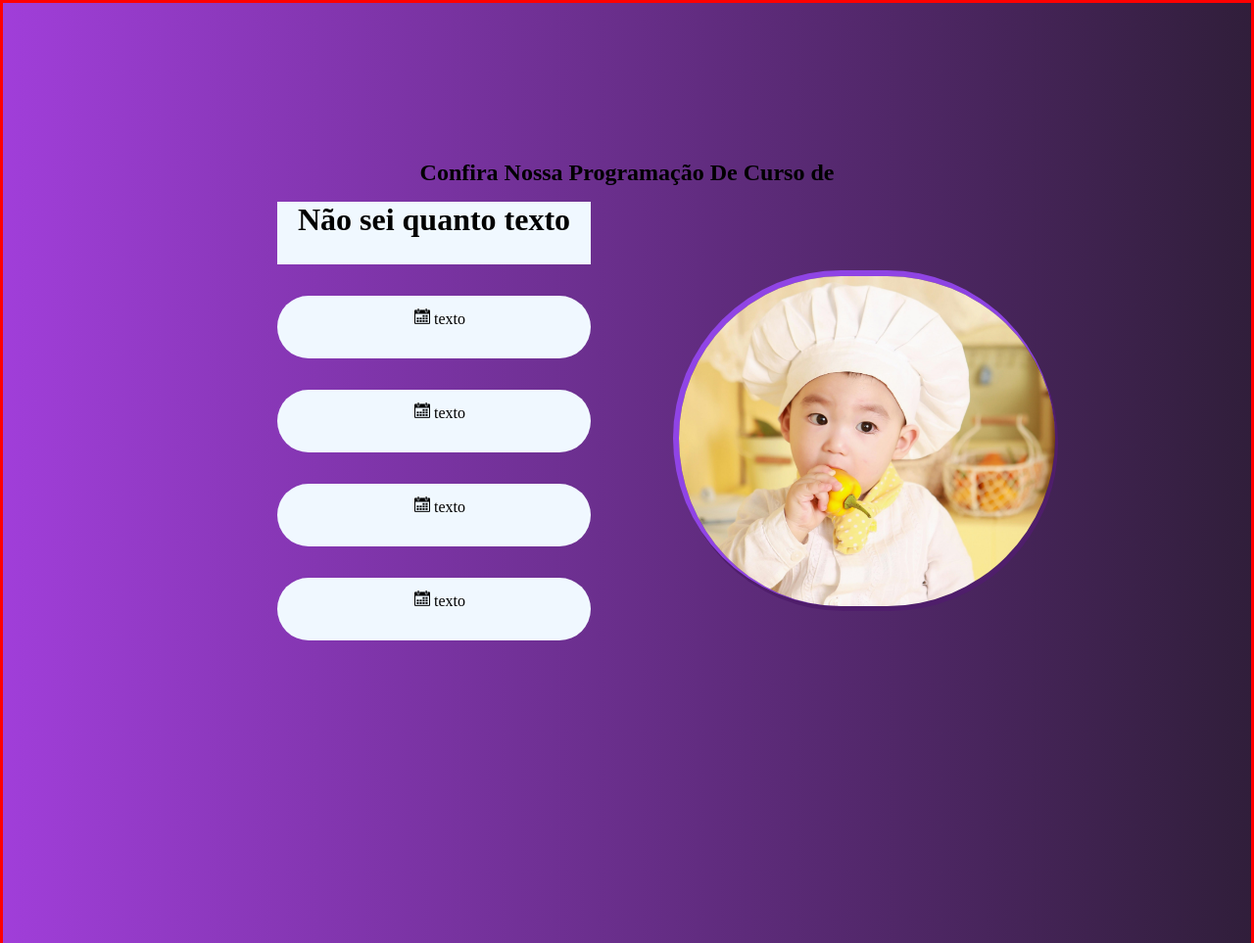
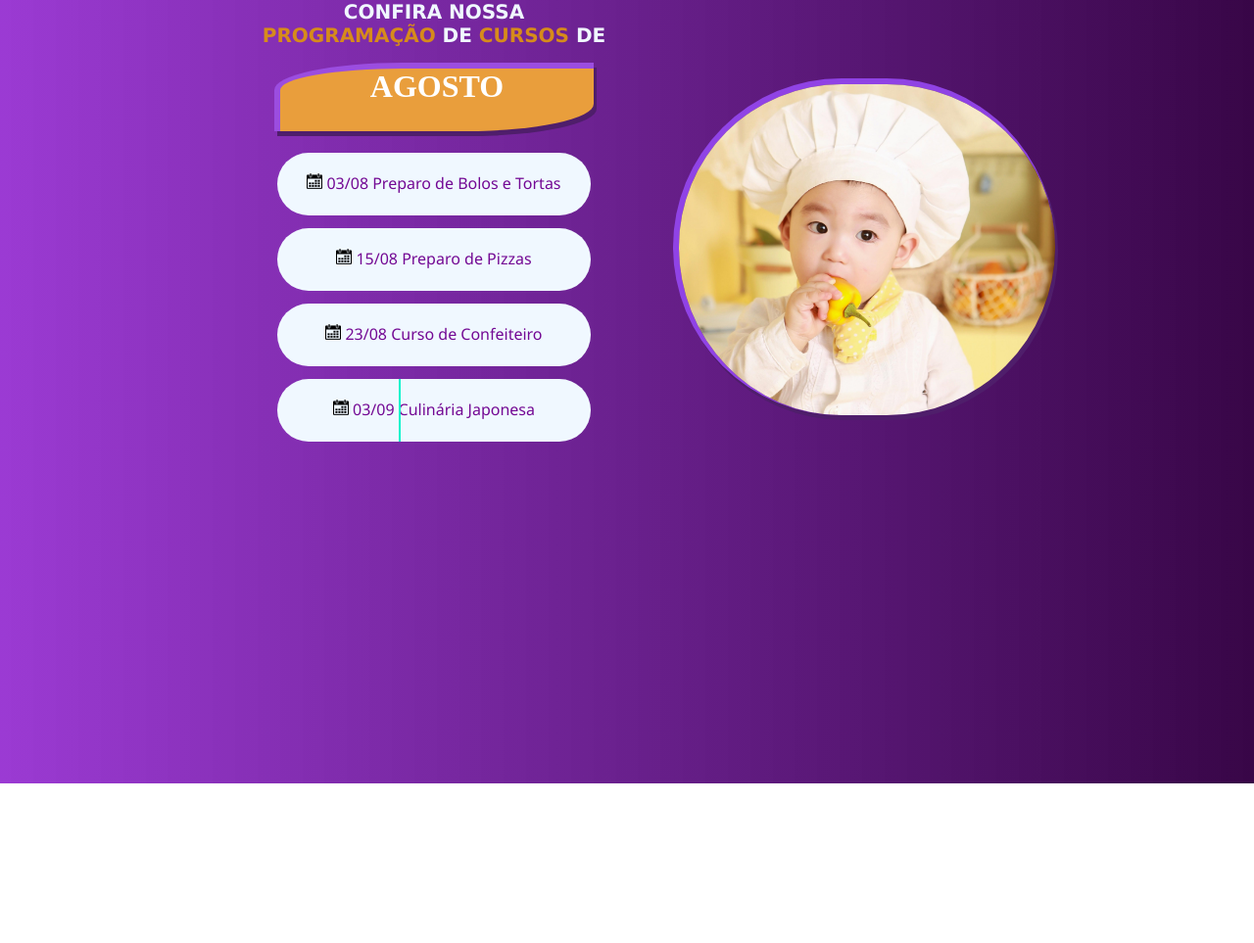
Before and after one commit to LucassolHenrique/Reproduzindo_imagem, a plain HTML site: page index.html in a window 1280 px wide. Shown: the whole page at 98% size. After the commit the page ends 800 px from the top, so only its background shows below. Drawn offline with Linux system fonts and the light colour scheme; a web font is replaced by a local one.

Commit message:
fazendo a h1 e resolvendo alguns problemas
atualmente a imagem de h1 com texto agosto e a sua parte de traz laranja esta me deixando sem entender nada

```diff
--- a/index.html
+++ b/index.html
@@ -4,6 +4,9 @@
     <meta charset="UTF-8">
     <meta name="viewport" content="width=device-width, initial-scale=1.0">
     <title>Atividade</title>
+    <link rel="preconnect" href="https://fonts.googleapis.com">
+    <link rel="preconnect" href="https://fonts.gstatic.com" crossorigin>
+    <link href="https://fonts.googleapis.com/css2?family=Anton+SC&display=swap" rel="stylesheet">
     <link rel="stylesheet" href="style.css">
 </head>
 <header>
@@ -11,27 +14,27 @@
 </header>
 <body>
     <div class="div_pai">
-    <h2>Confira Nossa <strong>Programação</strong> De <strong>Curso</strong> de</h2>
         <div class="dentro_2">
-        <h1 class="formatação_h1">Não sei quanto texto</h1>
+                <h2>CONFIRA NOSSA</h2>
+                <h2><strong>PROGRAMAÇÃO</strong> DE <strong>CURSOS</strong> DE</h2>
+        <h1 class="formatação_h1">AGOSTO</h1>
         <div class="div_de_dentro">
                 <img class="icon" src="IMG/calendario.png" alt="texto">
-                <span></span>
-                <p class="P">texto</p>
+                <p class="P">03/08 Preparo de Bolos e Tortas</p>
         </div>
         <div class="div_de_dentro">
                 <img class="icon" src="IMG/calendario.png" alt="texto">
-                <p class="P">texto</p>
+                <p class="P">15/08 Preparo de Pizzas</p>
         </div>
         <div class="div_de_dentro">
                 <img class="icon" src="IMG/calendario.png" alt="texto">
-                <span></span>
-                <p class="P">texto</p>
+                <p class="P">23/08 Curso de Confeiteiro</p>
         </div>
         <div class="div_de_dentro">
                 <img class="icon" src="IMG/calendario.png" alt="texto">
-                <span></span>
-                <p class="P">texto</p>
+                <p class="P">03/09</p>
+                <span class="linha"></span>
+                <p class="P">Culinária Japonesa</p>
         </div>
         </div>
         <img class="imagem" src="IMG/foto.jpg" alt="imagem de um guri">
--- a/style.css
+++ b/style.css
@@ -6,16 +6,22 @@
     margin: 0;
     padding: 0;
 }
+.anton-sc-regular {
+    font-family: "Anton SC", sans-serif;
+    font-weight: 400;
+    font-style: normal;
+  }
+
 body{
-    background: linear-gradient(to right, #8608cfc7, #301e3a);
+    background: linear-gradient(to right, #7f03c7c7, #380647);
 }
 .icon {
     height:1rem;
     width: 1rem;
 }
+/* a imagem ficou um pouco a cima do nivel das letras e não consigo tirar */
 .imagem {
     width: 24rem;
-    /* height: 100px; */
     border-radius: 28rem; /*deixa abaulado*/
     border-width: 0.4rem 0px 0px 0.4rem;
     border-style: solid;
@@ -28,36 +34,30 @@ body{
 
 .div_pai {
     text-align: center;
-    object-position: center;
-    width: auto;
-    height: 50rem;
-    border: 3px red solid;
-    display: block;
-    padding-top: 10rem;
 }
 
 .div_de_dentro {
     background-color: aliceblue;
     height: 4rem;
     width: 20rem;
-    margin: 1rem;
+    margin: 0.4rem;
     border-radius: 28rem;
-    border: 3px;
     display: inline-block;
 }
 
 
 .P {
     display: inline-flex;
-    height: 20px;
-    width: 20px;
-    padding-top: 15px;
+    padding-top: 20px;
+    font-size: 16px;
+    font-family: 'Segoe UI', Tahoma, Geneva, Verdana, sans-serif;
+    color: #730994;
 }
 
 .linha {
-    color: #09f3cc;
     width: 2px;
-    height: 40px;
+    height: 64px;
+    position: absolute;
     background-color: #09f3cc;
 }
 
@@ -65,17 +65,36 @@ body{
     display: inline-block;
     height: 25rem;
     width: 30rem;
+
 }
 
 .formatação_h1 {
-    background-color: aliceblue;
+    background-color: rgb(233, 158, 60);
     height: 4rem;
     width: 20rem;
     margin: 1rem;
-    /* border-radius: 40rem 1px 40rem 1px ; */
-    border-left: 300px;
+    background-position: 500px;
     display: inline-block;
+    color: white;
+
+    /* formato da parte de tras Paralelograma (eu pesquisei o formato )*/
+    /* transform: skew(10deg); */
+
+    /* border não mexer ja ta tudo certo*/
+    border-width: 0.4rem 0px 0px 0.4rem;
+    border-style: solid;
+    border-radius: 40% 0%;
+    border-color: var(--cor-img-border);
+    box-shadow: 3px 5px 0px rgb(79, 30, 107);
 }
 /* li1 = li
     div_pai = div de tudo
     div_de_dentro = div da parte de dentro */
+body strong {
+    color: #d68b1b;
+}
+body div h2 {
+    color: aliceblue;
+    font-size: 20px;
+    font-family:Verdana, Geneva, Tahoma, sans-serif ;
+}
```
